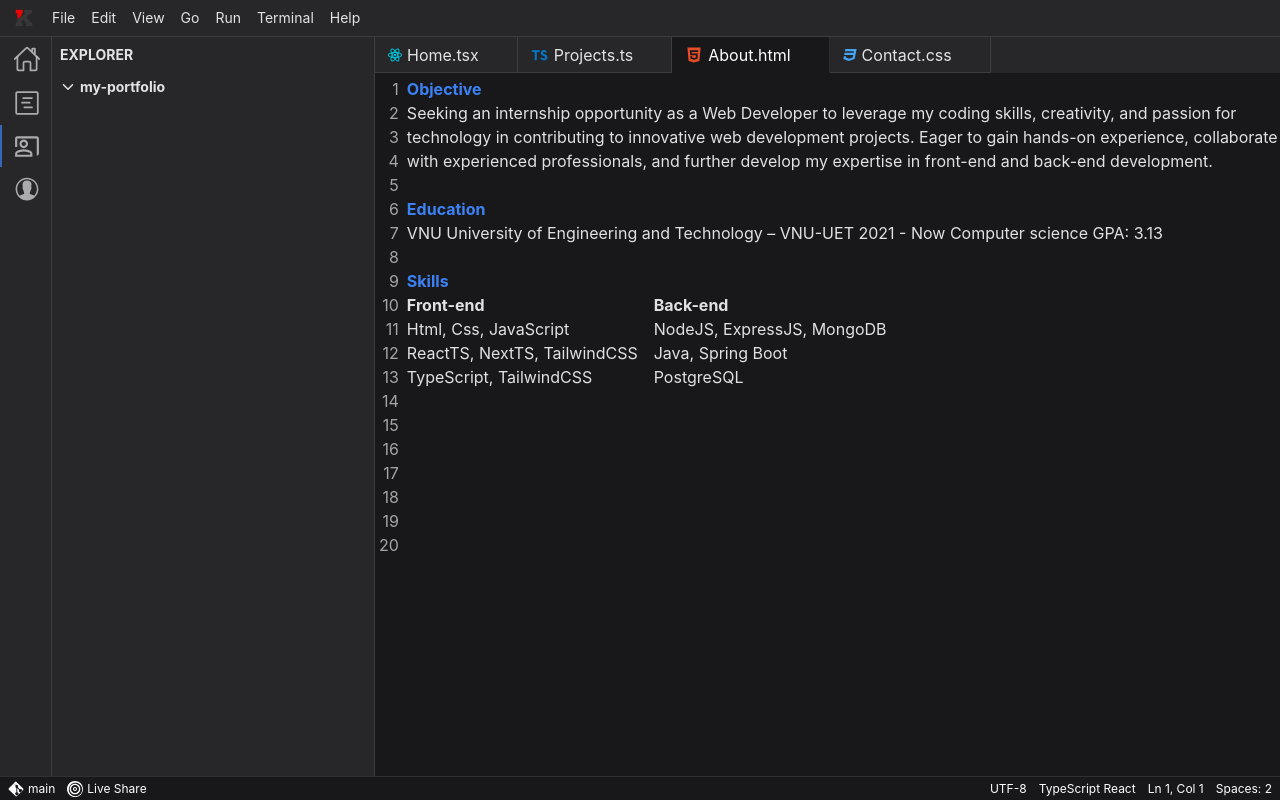
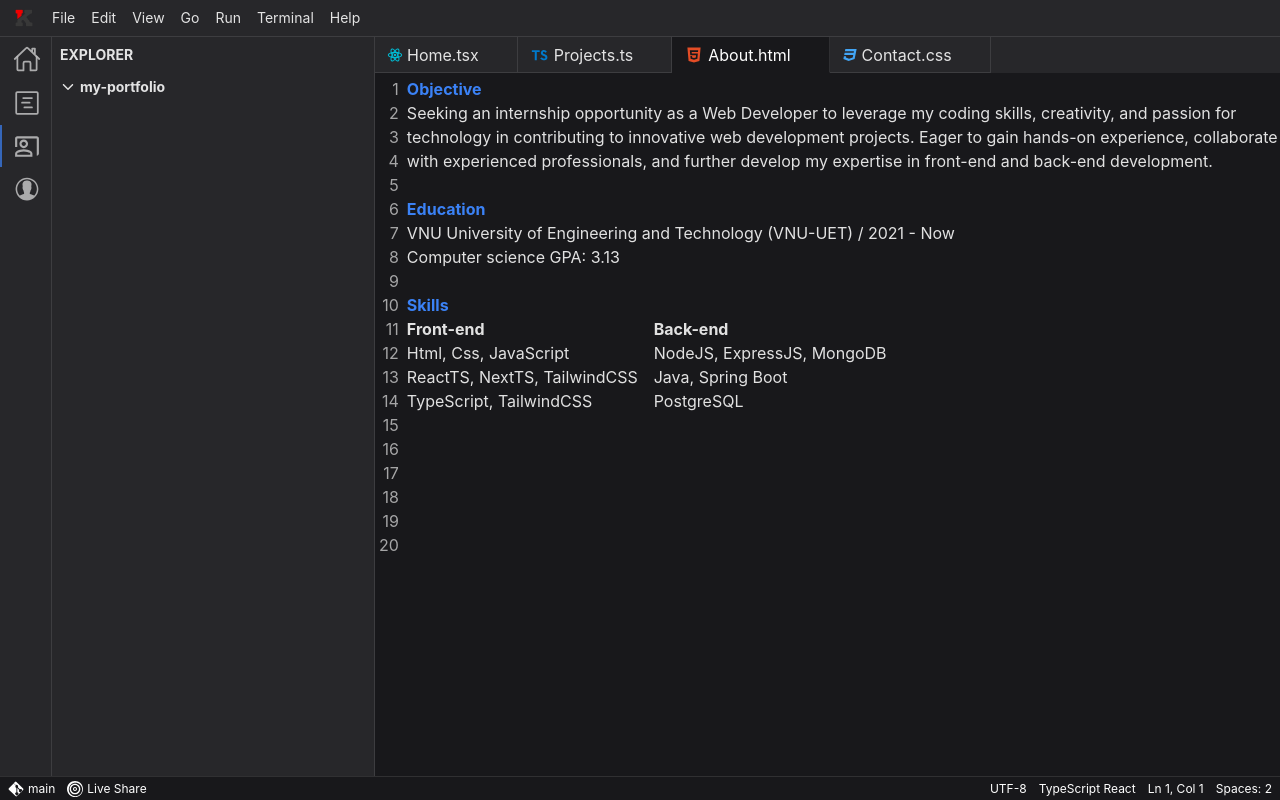
Before and after one commit to NTKdz/my-portfolio, a React (Vite) app: page /about in a window 1280 px wide. Built offline with nearby package versions, Linux system fonts and the light colour scheme.

Commit message:
change about

```diff
--- a/src/pages/about/About.tsx
+++ b/src/pages/about/About.tsx
@@ -1,4 +1,3 @@
-
 export default function About() {
   return (
     <div className="flex mt-1 ml-1">
@@ -23,8 +22,8 @@ export default function About() {
         <div className="mt-6">
           <div className="text-base font-bold text-blue-500">Education</div>
           <div>
-            VNU University of Engineering and Technology – VNU-UET 2021 - Now
-            Computer science GPA: 3.13
+            VNU University of Engineering and Technology (VNU-UET) / 2021 - Now
+            <div>Computer science GPA: 3.13</div>
           </div>
         </div>
         <div className="mt-6">
```
